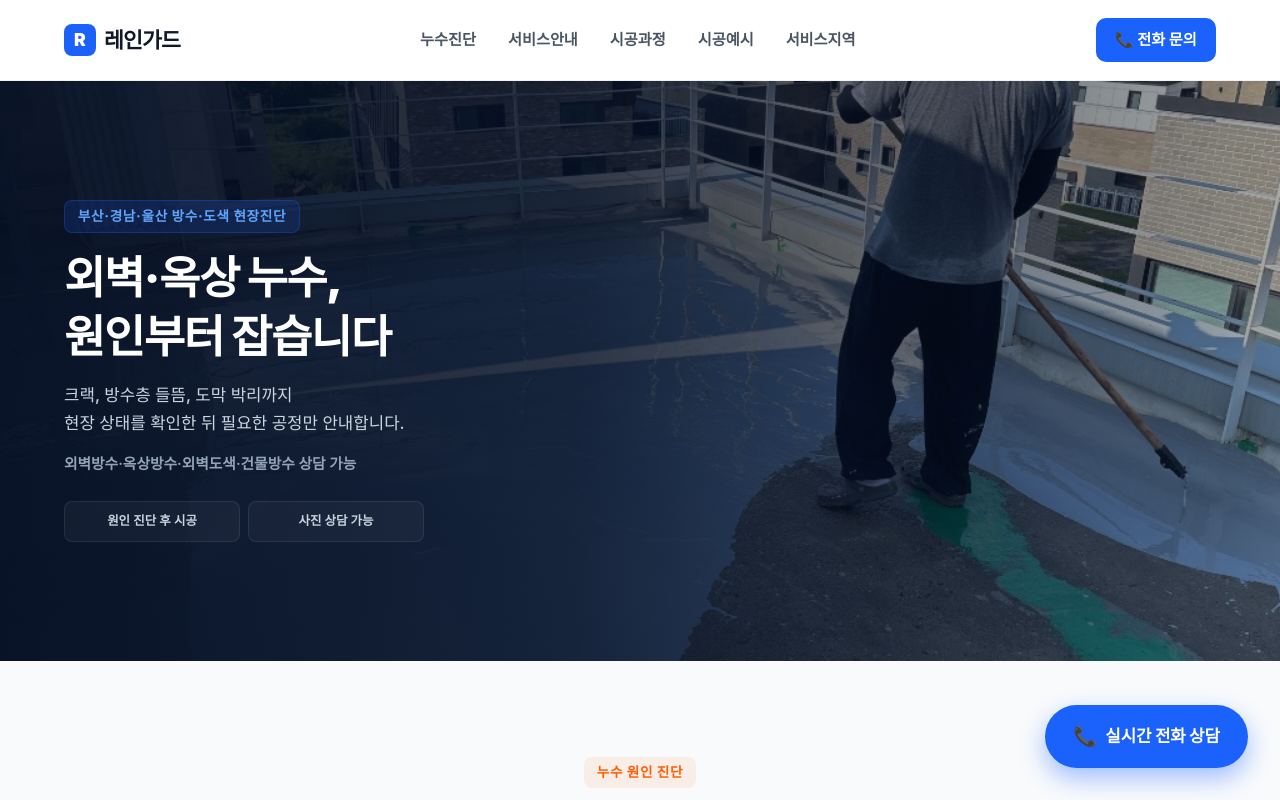
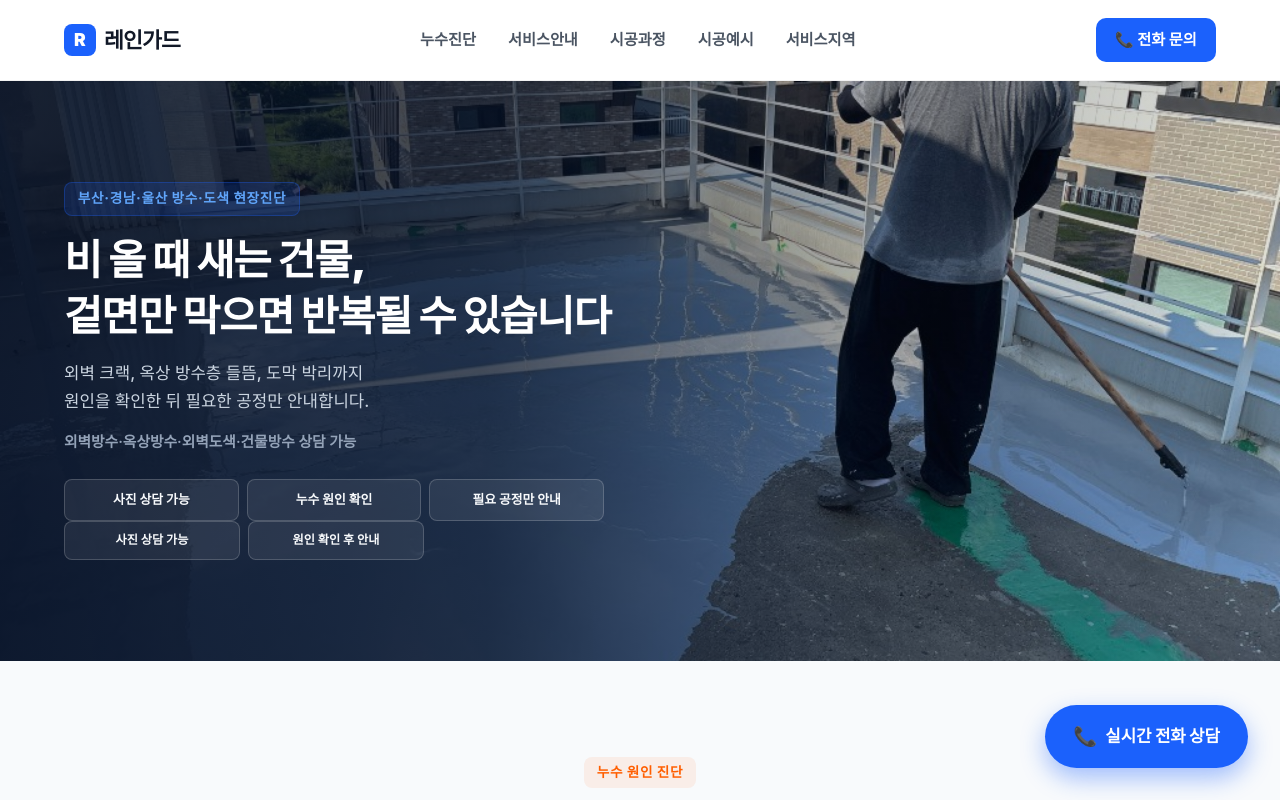
Before and after one commit to wogus5695-ctrl/Gyeongnam-bangsu-01, a React (Vite) app: page / in a window 1280 px wide. Shown: the top 800 px of the page. Built offline with nearby package versions, Linux system fonts and the light colour scheme.

Commit message:
feat: Hero 섹션 후킹 강화, 배경 이미지 가시성 개선 및 강조 배지 보강

```diff
--- a/src/components/Hero.tsx
+++ b/src/components/Hero.tsx
@@ -9,8 +9,10 @@ interface HeroProps {
 export const Hero: React.FC<HeroProps> = ({ keywordConfig }) => {
   // 기본/동적 페이지 데이터 추출
   const topLabel = keywordConfig.topLabel;
-  // 신뢰 배지 2개로 제한
-  const badges = keywordConfig.badges.slice(0, 2);
+
+  // 강조 배지 보강 목록
+  const pcBadges = ["사진 상담 가능", "누수 원인 확인", "필요 공정만 안내"];
+  const moBadges = ["사진 상담 가능", "원인 확인 후 안내"];
 
   return (
     <section className="hero-section hero-section-bg"
@@ -26,8 +28,9 @@ export const Hero: React.FC<HeroProps> = ({ keywordConfig }) => {
       }}
     >
       <div className="container">
-        {/* 우측 미디어 카드는 제거하고 좌측 텍스트 영역만 너비 제한으로 렌더링 */}
-        <div className="hero-content" style={{ textAlign: "left", maxWidth: "620px", width: "100%" }}>
+        {/* 우측 작업 현장 이미지가 보이도록 좌측 텍스트 영역의 가로폭 최대 600px로 세팅 */}
+        <div className="hero-content" style={{ textAlign: "left", maxWidth: "600px", width: "100%" }}>
+          {/* 1. 라벨 */}
           <div style={{ display: "flex", alignItems: "center", gap: "0.5rem", marginBottom: "1rem" }}>
             <span className="badge badge-blue" style={{
               backgroundColor: "rgba(27, 97, 252, 0.15)",
@@ -38,10 +41,11 @@ export const Hero: React.FC<HeroProps> = ({ keywordConfig }) => {
             </span>
           </div>
 
+          {/* 2. H1 */}
           <h1 style={{
-            fontSize: "2.8rem",
+            fontSize: "2.6rem",
             fontWeight: 900,
-            lineHeight: "1.3",
+            lineHeight: "1.35",
             color: "#ffffff",
             margin: "0 0 1rem 0",
             letterSpacing: "-0.03em",
@@ -50,6 +54,7 @@ export const Hero: React.FC<HeroProps> = ({ keywordConfig }) => {
             {keywordConfig.h1}
           </h1>
 
+          {/* 3. 본문 */}
           <p style={{
             fontSize: "1.05rem",
             fontWeight: 500,
@@ -61,7 +66,7 @@ export const Hero: React.FC<HeroProps> = ({ keywordConfig }) => {
             {keywordConfig.heroBody}
           </p>
 
-          {/* SEO 보조 문구 노출 (본문 텍스트 아래로 이동하여 튀지 않게 조정) */}
+          {/* 4. 보조 키워드 문구 (본문 아래 차분한 톤으로 배치) */}
           {keywordConfig.seoSubLabel && (
             <p style={{
               fontSize: "0.92rem",
@@ -74,24 +79,24 @@ export const Hero: React.FC<HeroProps> = ({ keywordConfig }) => {
             </p>
           )}
 
-          {/* 신뢰 배지 2개 - 모바일에서는 미디어 쿼리로 display: none 처리 */}
+          {/* 5. 강조 배지 (PC용 - 3개 노출) */}
           <div style={{
             display: "grid",
-            gridTemplateColumns: "repeat(2, 1fr)",
+            gridTemplateColumns: "repeat(3, 1fr)",
             gap: "0.5rem",
             marginBottom: "0px",
-            maxWidth: "360px"
-          }} className="hero-badges">
-            {badges.map((badgeText, idx) => (
+            maxWidth: "540px"
+          }} className="hero-badges-pc">
+            {pcBadges.map((badgeText, idx) => (
               <div key={idx} style={{
                 display: "flex",
                 alignItems: "center",
                 justifyContent: "center",
-                fontSize: "0.78rem",
-                fontWeight: 600,
-                color: "#cbd5e1",
-                backgroundColor: "rgba(255, 255, 255, 0.04)",
-                border: "1px solid rgba(255, 255, 255, 0.08)",
+                fontSize: "0.8rem",
+                fontWeight: 700,
+                color: "#f8fafc",
+                backgroundColor: "rgba(255, 255, 255, 0.08)",
+                border: "1px solid rgba(255, 255, 255, 0.18)",
                 padding: "0.6rem 0.8rem",
                 borderRadius: "8px",
                 whiteSpace: "nowrap"
@@ -100,6 +105,34 @@ export const Hero: React.FC<HeroProps> = ({ keywordConfig }) => {
               </div>
             ))}
           </div>
+
+          {/* 5. 강조 배지 (모바일용 - 2개 노출) */}
+          <div style={{
+            display: "grid",
+            gridTemplateColumns: "repeat(2, 1fr)",
+            gap: "0.5rem",
+            marginBottom: "0px",
+            maxWidth: "360px"
+          }} className="hero-badges-mo">
+            {moBadges.map((badgeText, idx) => (
+              <div key={idx} style={{
+                display: "flex",
+                alignItems: "center",
+                justifyContent: "center",
+                fontSize: "0.76rem",
+                fontWeight: 700,
+                color: "#f8fafc",
+                backgroundColor: "rgba(255, 255, 255, 0.08)",
+                border: "1px solid rgba(255, 255, 255, 0.18)",
+                padding: "0.55rem 0.7rem",
+                borderRadius: "8px",
+                whiteSpace: "nowrap"
+              }} className="hero-badge-item">
+                {badgeText}
+              </div>
+            ))}
+          </div>
+
         </div>
       </div>
 
@@ -107,12 +140,19 @@ export const Hero: React.FC<HeroProps> = ({ keywordConfig }) => {
         .hero-section-bg {
           background-image: linear-gradient(
             90deg,
-            rgba(5, 15, 35, 0.95) 0%,
-            rgba(5, 15, 35, 0.82) 45%,
-            rgba(5, 15, 35, 0.35) 100%
+            rgba(5, 15, 35, 0.88) 0%,
+            rgba(5, 15, 35, 0.72) 38%,
+            rgba(5, 15, 35, 0.32) 68%,
+            rgba(5, 15, 35, 0.12) 100%
           ), url('${heroImages.default}');
           background-size: cover;
           background-position: center right;
+        }
+        .hero-badges-pc {
+          display: grid;
+        }
+        .hero-badges-mo {
+          display: none;
         }
         @media (max-width: 768px) {
           .hero-section {
@@ -124,8 +164,10 @@ export const Hero: React.FC<HeroProps> = ({ keywordConfig }) => {
           }
           .hero-section-bg {
             background-image: linear-gradient(
-              rgba(5, 15, 35, 0.93),
-              rgba(5, 15, 35, 0.93)
+              180deg,
+              rgba(5, 15, 35, 0.82) 0%,
+              rgba(5, 15, 35, 0.68) 45%,
+              rgba(5, 15, 35, 0.50) 100%
             ), url('${heroImages.default}');
             background-position: 65% center;
           }
@@ -141,10 +183,13 @@ export const Hero: React.FC<HeroProps> = ({ keywordConfig }) => {
           }
           .hero-seo-sub {
             font-size: 0.82rem !important;
-            margin-bottom: 0rem !important;
+            margin-bottom: 1rem !important;
           }
-          .hero-badges {
+          .hero-badges-pc {
             display: none !important;
+          }
+          .hero-badges-mo {
+            display: grid !important;
           }
         }
       `}</style>
--- a/src/data/keywords.ts
+++ b/src/data/keywords.ts
@@ -34,8 +34,8 @@ export const DEFAULT_KEYWORD_CONFIG: KeywordConfig = {
   region: "",
   service: "",
   fullKeyword: "",
-  h1: "외벽·옥상 누수,\n원인부터 잡습니다",
-  heroBody: "크랙, 방수층 들뜸, 도막 박리까지\n현장 상태를 확인한 뒤 필요한 공정만 안내합니다.",
+  h1: "비 올 때 새는 건물,\n겉면만 막으면 반복될 수 있습니다",
+  heroBody: "외벽 크랙, 옥상 방수층 들뜸, 도막 박리까지\n원인을 확인한 뒤 필요한 공정만 안내합니다.",
   ctaText: "전화로 바로 상담",
   kakaoCtaText: "사진 보내고 견적받기",
   topLabel: "부산·경남·울산 방수·도색 현장진단",
```
